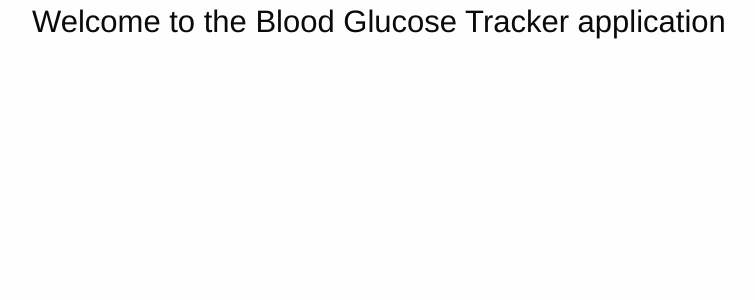
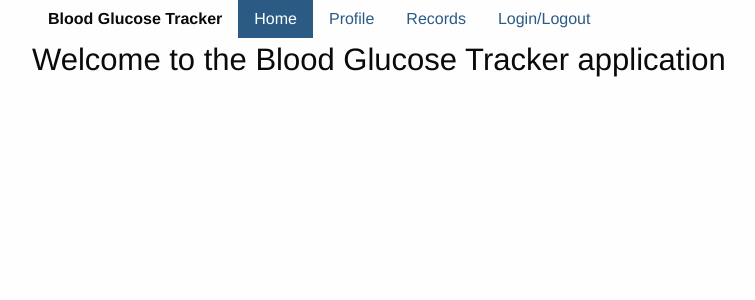
Before and after one commit to kenwalger/Flask_BGT, a Python web app: template templates/index.html in a window 1280 px wide. Shown: the top 300 px of the page, without its empty margins (108-863 px from the left). Run offline with Jinja, Linux system fonts and the light colour scheme; the template is opened without the code that fills it, so the values that code supplies are empty; some libraries are stand-ins or nearby versions.

Commit message:
layout update added favicon

```diff
--- a/templates/layout.html
+++ b/templates/layout.html
@@ -8,16 +8,35 @@
     {% else %}
     <title>Oops! Something's wrong</title>
     {%  endif %}
-    <link rel="stylesheet" href="/static/css/foundation.min.css">
-    <link rel="stylesheet" href="/static/css/app.css">
+    <link rel="shortcut icon" href="/static/img/favicon.ico"
+          type="image/x-icon"/>
+    <link rel="icon" href="/static/img/favicon.ico" type="image/x-icon"/>
+    <link rel="stylesheet" href="/static/css/foundation.min.css"/>
+    <link rel="stylesheet" href="/static/css/app.css"/>
 </head>
 <body>
+    {#    Navigation #}
+    <div class="grid-container">
+        <nav aria-label="You are here:" role="navigation">
+            <ul class="menu align-left">
+                <li class="menu-text">Blood Glucose Tracker</li>
+                <li class="is-active"><a href="#">Home</a></li>
+                <li><a href="#">Profile</a></li>
+                <li><a href="#">Records</a></li>
+                <li><a href="#">Login/Logout</a></li>
+            </ul>
+        </nav>
+    </div>
+
+    {#    Main Content #}
     <div class="grid-container">
         <div class="grid-x">
             {% block content %}
             {%  endblock %}
         </div>
     </div>
-
+<script src="/static/js/vendor/jquery.js"></script>
+<!-- this will include every plugin and utility required by Foundation -->
+<script src="/static/js/vendor/foundation.min.js"></script>
 </body>
 </html>
```
Also changed, not shown: static/img/favicon.ico (added).
